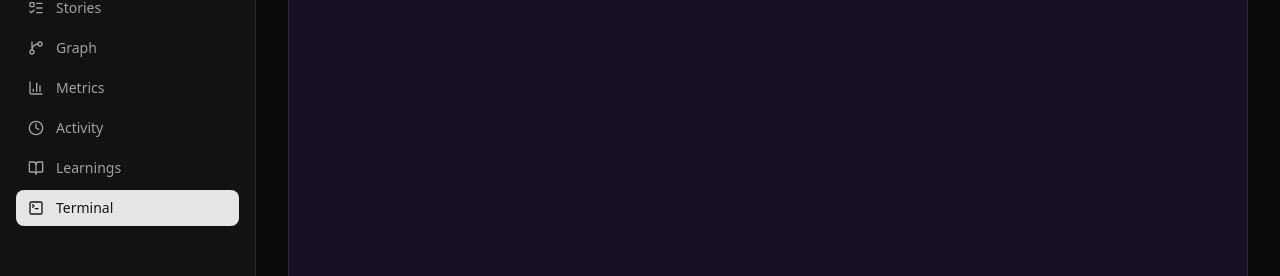
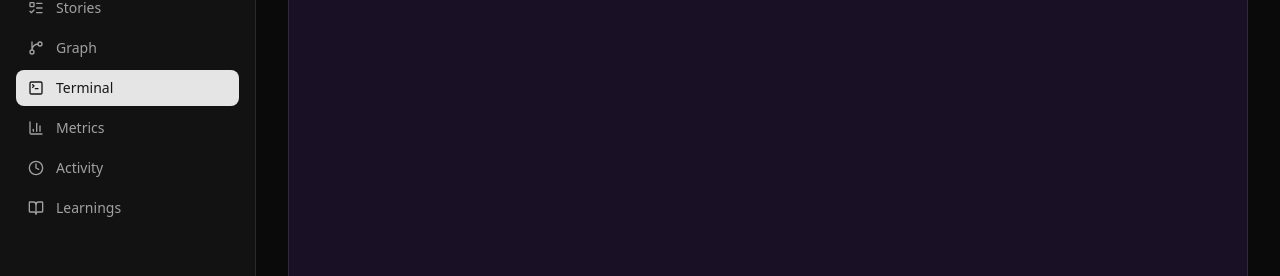
Before and after one commit to LorenzoWynberg/trinity, a Next.js app in the folder tools/ralph/dashboard/: page /terminal in a window 1280 px wide. Shown: the part 163-439 px from the top of the page. Built offline with nearby package versions, Linux system fonts and the light colour scheme; no server answers.

Commit message:
fix(dashboard): move Terminal link under Graph in sidebar

```diff
--- a/tools/ralph/dashboard/src/components/sidebar.tsx
+++ b/tools/ralph/dashboard/src/components/sidebar.tsx
@@ -18,10 +18,10 @@ const navItems = [
   { href: '/', label: 'Dashboard', icon: LayoutDashboard },
   { href: '/stories', label: 'Stories', icon: ListTodo },
   { href: '/graph', label: 'Graph', icon: GitBranch },
+  { href: '/terminal', label: 'Terminal', icon: TerminalSquare },
   { href: '/metrics', label: 'Metrics', icon: BarChart3 },
   { href: '/activity', label: 'Activity', icon: Clock },
   { href: '/learnings', label: 'Learnings', icon: BookOpen },
-  { href: '/terminal', label: 'Terminal', icon: TerminalSquare },
 ]
 
 export function Sidebar() {
```
Also changed, not shown: 1 other file (tests, documents, lock files or other folders).
